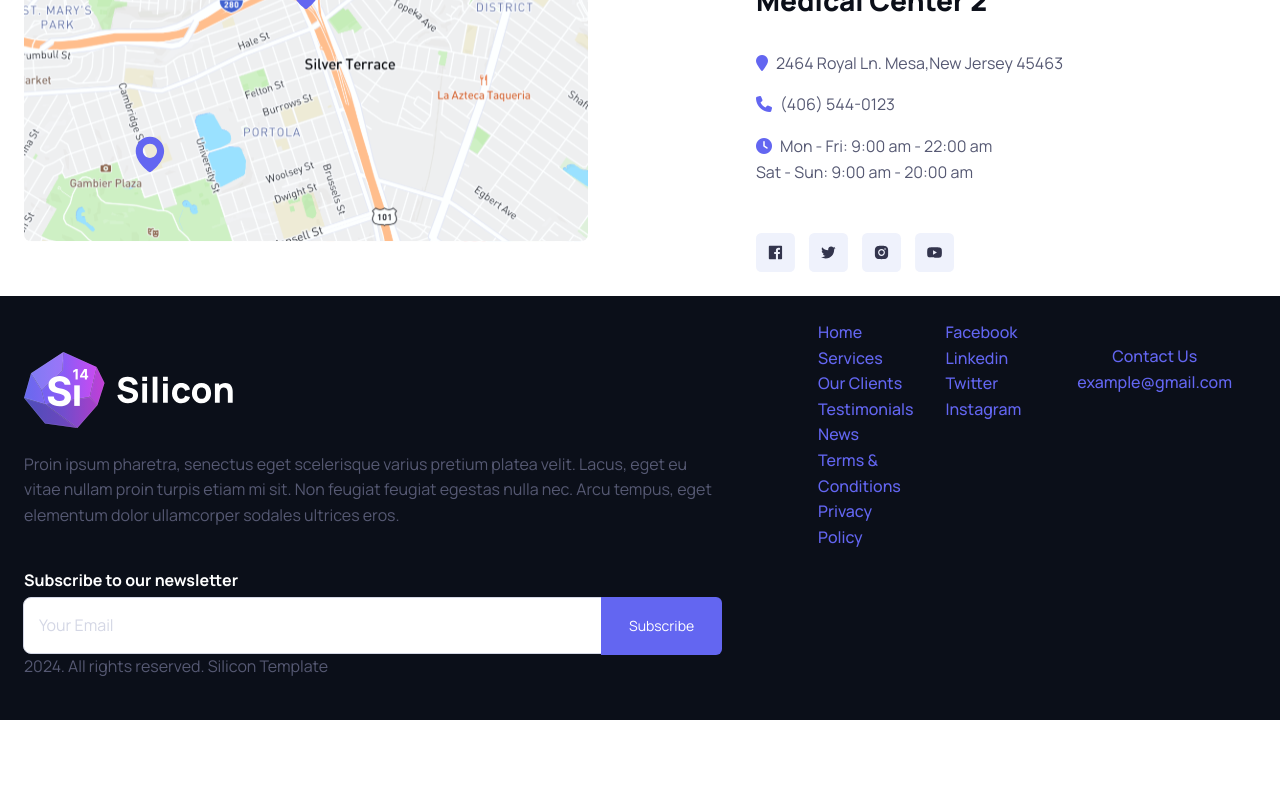
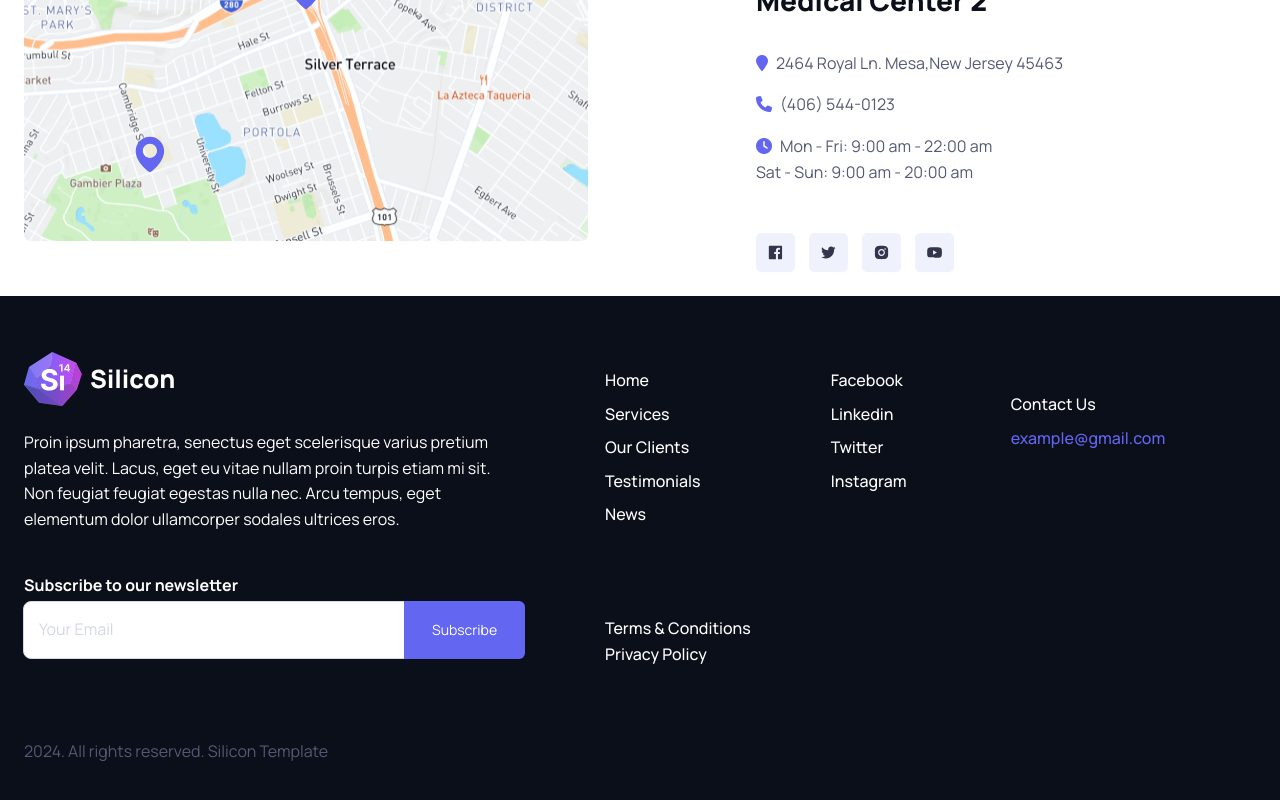
Before and after one commit to IsabelHaataja/Silicon-assignment, a React (Vite) app: page /contact in a window 1280 px wide. Shown: the part 1106-1906 px from the top of the page. Before the commit the page ends 1826 px from the top, so only its background shows below. Built offline with nearby package versions, Linux system fonts and the light colour scheme; no server answers.

Commit message:
dark footer done

```diff
--- a/src/assets/css/main.css
+++ b/src/assets/css/main.css
@@ -1131,6 +1131,9 @@ header .container #btn-menu {
   margin-top: 2rem;
   margin-bottom: 1.5rem;
 }
+#footer .footer-container1 #footer-p {
+  color: #FFFFFF;
+}
 #footer .footer-container1 h5 {
   color: #FFFFFF;
 }
@@ -1151,13 +1154,10 @@ header .container #btn-menu {
   height: 67.4%;
   padding: 30 0.5rem;
 }
-#footer #navigation {
-  display: flex;
-  flex-direction: column;
-  align-items: flex-start;
-  margin-left: 4rem;
+#footer .footer-container1 #rights {
+  margin-top: 5rem;
 }
-#footer #social-media {
+#footer #social-media, #footer #contact, #footer #navigation {
   display: flex;
   flex-direction: column;
   align-items: flex-start;
@@ -1168,9 +1168,18 @@ header .container #btn-menu {
   font-size: 16px;
   color: #33354D;
   font-weight: 600 !important;
+  margin-top: 3rem;
+  row-gap: 0.5rem;
+  margin-left: 3rem;
 }
-#footer #contact {
+#footer #social-media #example-email, #footer #contact #example-email, #footer #navigation #example-email {
+  color: #6366F1;
+}
+#footer #social-media #terms-privacy, #footer #contact #terms-privacy, #footer #navigation #terms-privacy {
   display: flex;
   flex-direction: column;
-  text-align: left;
+  margin-top: 5rem;
 }
+#footer #social-media a, #footer #contact a, #footer #navigation a {
+  color: #FFFFFF;
+}
--- a/src/assets/css/sections/_footer-dark.scss
+++ b/src/assets/css/sections/_footer-dark.scss
@@ -12,6 +12,10 @@
             width: 30%;
             margin-top: 2rem;
             margin-bottom: 1.5rem;
+        }
+
+        #footer-p {
+            color: $white;
         }
         h5 {
             color: $white;
@@ -38,28 +42,32 @@
                 }
             }
         }
+         #rights {
+            margin-top: 5rem;
+         }
     }
 
-    #navigation {
-        display: flex;
-        flex-direction: column;
-        align-items: flex-start;
-        margin-left: 4rem;
-    }
 
-    #social-media {
+    #social-media, #contact, #navigation {
         display: flex;
         flex-direction: column;
         align-items: flex-start;
         @include text-nav;
+        margin-top: 3rem;
+        row-gap: 0.5rem;
+        margin-left: 3rem;
 
-    }
-
-    #contact {
-        display: flex;
-        flex-direction: column;
-        text-align: left;
-
+        #example-email {
+            color: $primary;
+        }
+        #terms-privacy {
+            display: flex;
+            flex-direction: column;
+            margin-top: 5rem;
+        }
+        a {
+            color: $white;
+        }
     }
 
 }
--- a/src/views/components/FooterDark.jsx
+++ b/src/views/components/FooterDark.jsx
@@ -8,7 +8,7 @@ const FooterDark = () => {
         <div id='footer'>
             <div className='footer-container1'>
                 <img id='silicon-logo' src={siliconLogo} alt="silicon logo" />
-                <p>Proin ipsum pharetra, senectus eget scelerisque varius pretium platea velit. Lacus, eget eu vitae nullam proin turpis etiam mi sit. Non feugiat feugiat egestas nulla nec. Arcu tempus, eget elementum dolor ullamcorper sodales ultrices eros. </p>
+                <p id='footer-p'>Proin ipsum pharetra, senectus eget scelerisque varius pretium <br /> platea velit. Lacus, eget eu vitae nullam proin turpis etiam mi sit. <br /> Non feugiat feugiat egestas nulla nec. Arcu tempus, eget <br /> elementum dolor ullamcorper sodales ultrices eros. </p>
                 <form id='newsletter-bar' action="">
                     <div className='input-group'>
                         <label>Subscribe to our newsletter</label>
@@ -16,7 +16,7 @@ const FooterDark = () => {
                         <button id='subscribe-button' className='btn-theme'>Subscribe</button>
                     </div>
                 </form>
-                <div><p>2024. All rights reserved. Silicon Template</p></div>
+                <div id='rights'><p>2024. All rights reserved. Silicon Template</p></div>
             </div>
             <div id='navigation'>
                 <a href="/">Home</a>
@@ -25,8 +25,11 @@ const FooterDark = () => {
                 <a href="#">Testimonials</a>
                 <a href="#">News</a>
 
-                <a href="#">Terms & Conditions</a>
-                <a href="#">Privacy Policy</a>
+                <div id='terms-privacy'>
+                    <a href="#">Terms & Conditions</a>
+                    <a href="#">Privacy Policy</a>
+                </div>
+
             </div>
             <nav id='social-media'>
                 <a href="#">Facebook</a>
@@ -36,7 +39,7 @@ const FooterDark = () => {
             </nav>
             <div id='contact'>
                 <a href="/contact">Contact Us</a>
-                <a href="#">example@gmail.com</a>
+                <a id='example-email' href="#">example@gmail.com</a>
             </div>
         </div>
     </footer>
```
